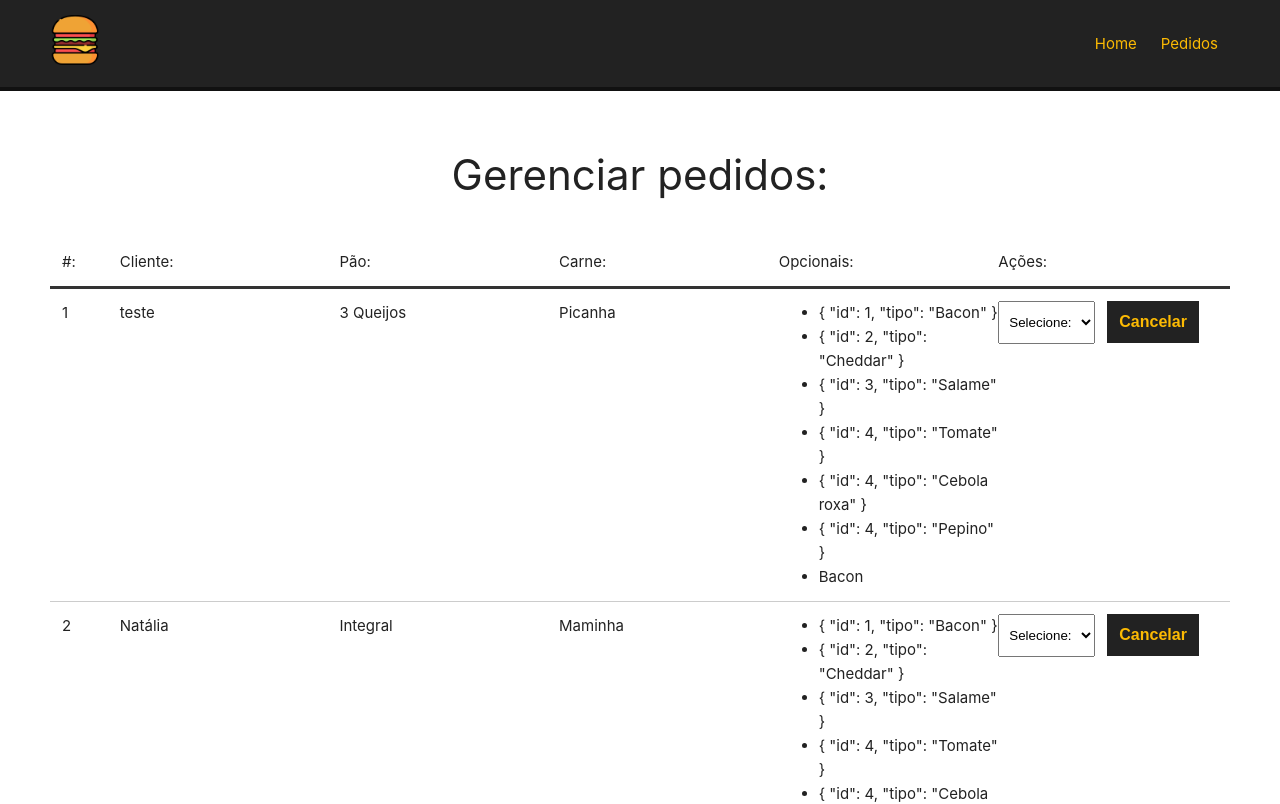
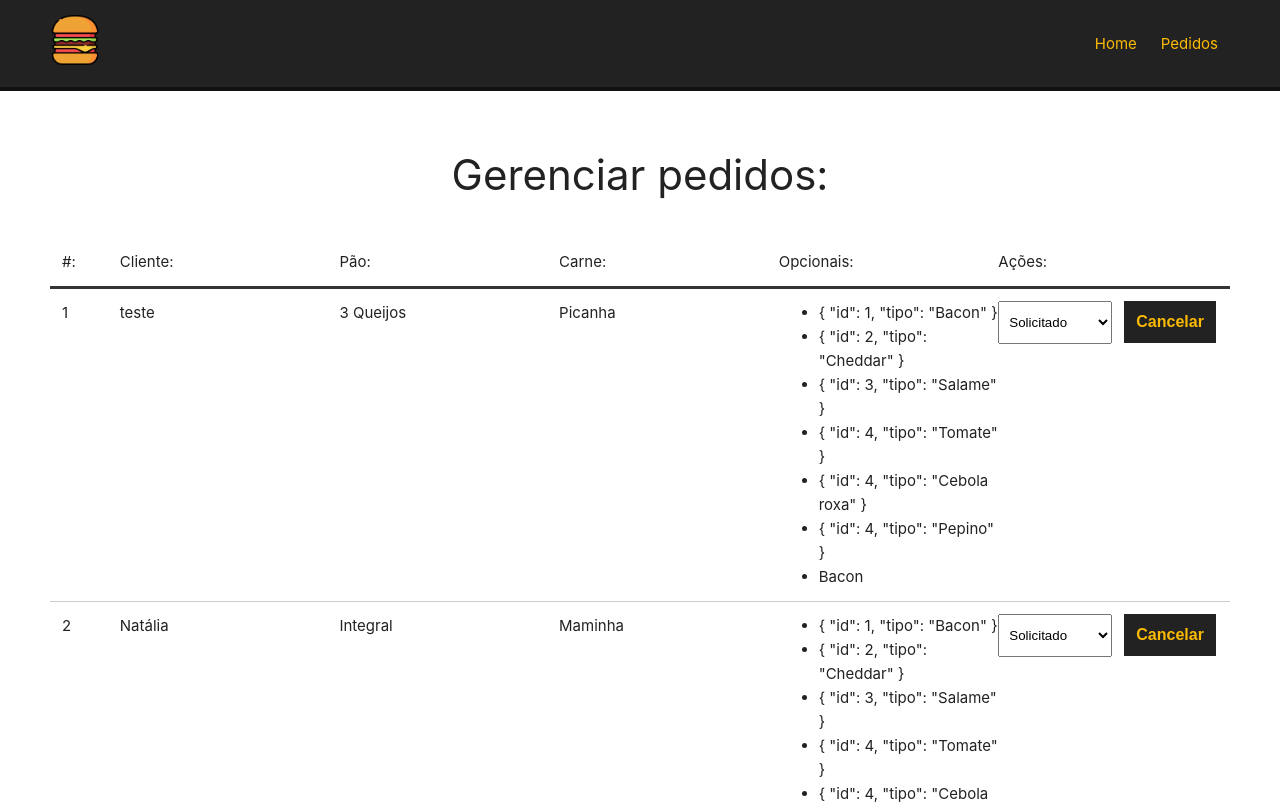
Before and after one commit to felipenmatos/burger-vue, a Vue app: page /pedidos in a window 1280 px wide. Shown: the top 804 px of the page. Built offline with nearby package versions, Linux system fonts and the light colour scheme; data requests are answered from the project's data file.

Commit message:
feat: searching for order status and listing

```diff
--- a/src/components/Dashboard.vue
+++ b/src/components/Dashboard.vue
@@ -26,6 +26,14 @@
         <div>
           <select name="status" class="status">
             <option value="">Selecione:</option>
+            <option
+              v-for="s in status"
+              :key="s.id"
+              value="s.tipo"
+              :selected="burger.status == s.tipo"
+            >
+              {{ s.tipo }}
+            </option>
           </select>
           <button class="delete-btn">Cancelar</button>
         </div>
@@ -55,6 +63,15 @@
       console.log(this.burgers);
 
       //resgatar os status
+
+      this.getStatus();
+    },
+    async getStatus() {
+      const req = await fetch("http://localhost:3000/status");
+
+      const data = await req.json();
+
+      this.status = data;
     },
   },
   mounted() {
```
